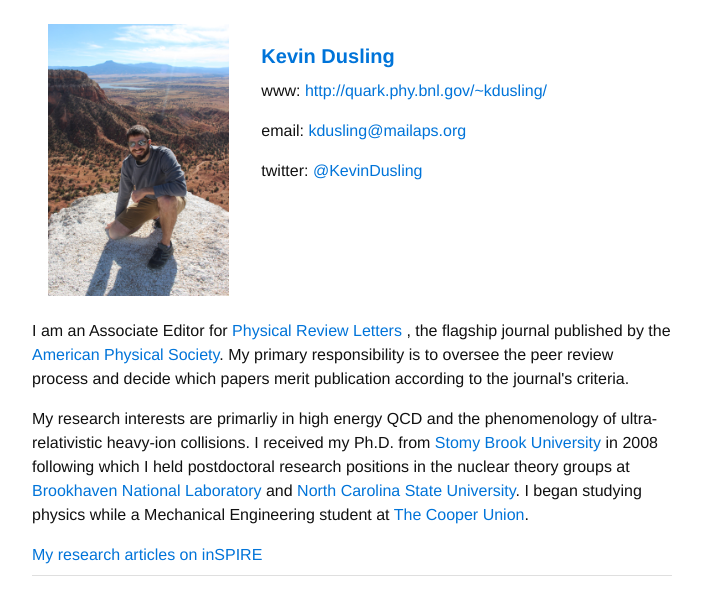
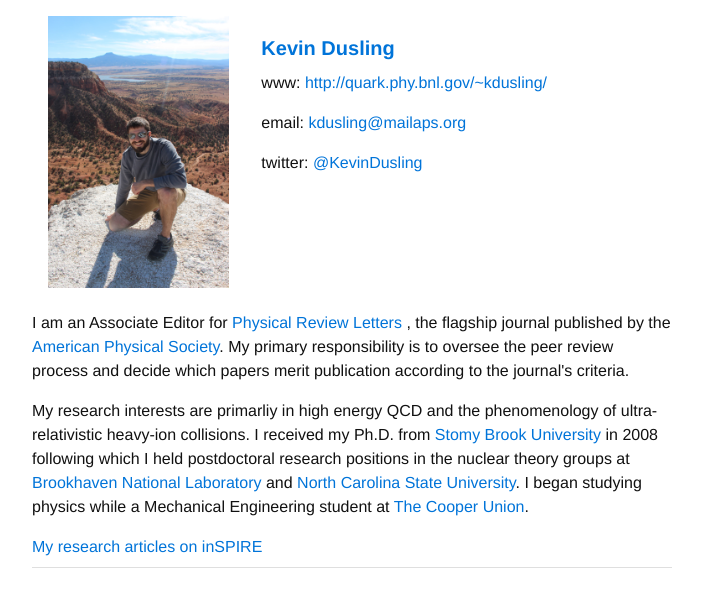
Before and after one commit to kdusling/kdusling.github.io, a Jekyll site: the page built from index.html, in a window 1280 px wide. Shown: the top 615 px of the page, without its empty margins (288-991 px from the left). Built offline with Jekyll 4.4.1, drawn with Linux system fonts in a browser that asks for light colours.

Commit message:
Update default.html

```diff
--- a/_layouts/default.html
+++ b/_layouts/default.html
@@ -34,7 +34,7 @@
 </head>
 <body>
 
-<div class="col-12 sm-col-8 md-col-6 m1 mx-auto">
+<div class="col-12 sm-col-8 md-col-6 m0 mx-auto">
 
 {{ content }}
 
```
